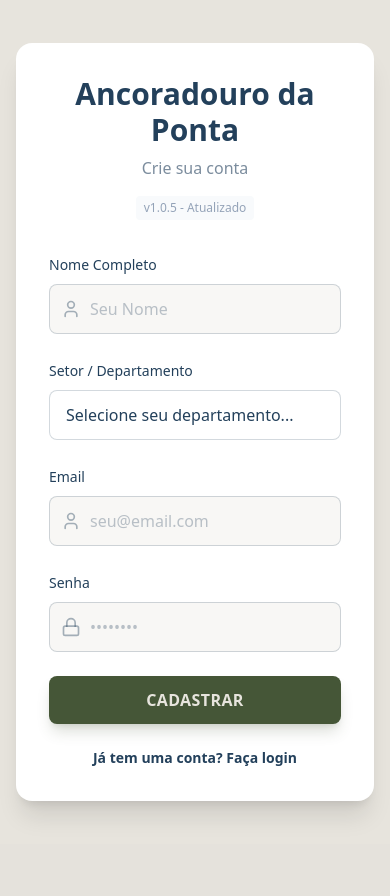
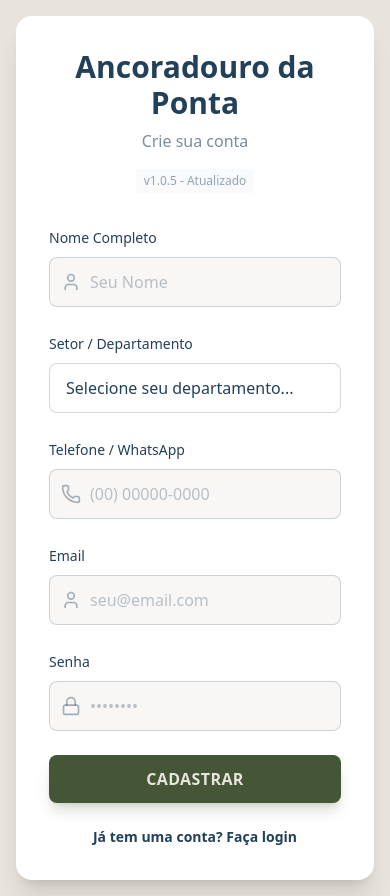
Before and after one commit to iandrade-PDC/Repos.Manutencao, a React (Vite) app: page /login in a window 390 px wide. Both pictures are taken after a click on the button "Não tem conta? Cadastre-se". Before the commit the page ends 844 px from the top, so only its background shows below. Built offline with nearby package versions, Linux system fonts and the light colour scheme; no server answers; the database is empty; what @react-pdf/renderer would draw is missing.

Commit message:
Feat: Implement phone number registration and profile editing

```diff
--- a/src/contexts/AuthContext.tsx
+++ b/src/contexts/AuthContext.tsx
@@ -9,13 +9,14 @@ interface User {
   avatar?: string;
   approved: boolean;
   sector?: string; // Add sector field
+  phone?: string; // Add phone field
 }
 
 interface AuthContextType {
   user: User | null;
   loading: boolean;
   login: (email: string, password?: string) => Promise<void>;
-  signUp: (email: string, password: string, name: string, sector?: string) => Promise<void>;
+  signUp: (email: string, password: string, name: string, sector?: string, phone?: string) => Promise<void>;
   logout: () => Promise<void>;
   canManageUsers: () => boolean;
   canEditDemands: () => boolean;
@@ -82,7 +83,8 @@ export function AuthProvider({ children }: { children: ReactNode }) {
           email: email,
           avatar: data.avatar_url,
           approved: data.approved !== false,
-          sector: data.sector
+          sector: data.sector,
+          phone: data.phone // Store phone
         });
       }
     } catch (err) {
@@ -105,14 +107,15 @@ export function AuthProvider({ children }: { children: ReactNode }) {
     if (error) throw error;
   };
 
-  const signUp = async (email: string, password: string, name: string, sector?: string) => {
+  const signUp = async (email: string, password: string, name: string, sector?: string, phone?: string) => {
     const { error } = await supabase.auth.signUp({
       email,
       password,
       options: {
         data: {
           full_name: name,
-          sector: sector // Add sector to metadata
+          sector: sector, // Add sector to metadata
+          phone: phone // Add phone to metadata
         }
       }
     });
--- a/src/pages/Login.tsx
+++ b/src/pages/Login.tsx
@@ -1,13 +1,14 @@
 import { useState, useEffect } from 'react';
 import { useNavigate } from 'react-router-dom';
 import { useAuth } from '../contexts/AuthContext';
-import { Lock, User, AlertCircle } from 'lucide-react';
+import { Lock, User, AlertCircle, Phone } from 'lucide-react';
 
 export function Login() {
   const [email, setEmail] = useState('');
   const [password, setPassword] = useState('');
   const [name, setName] = useState('');
   const [sector, setSector] = useState('');
+  const [phone, setPhone] = useState('');
   const [isSignUp, setIsSignUp] = useState(false);
 
   const [error, setError] = useState('');
@@ -35,7 +36,7 @@ export function Login() {
       }
 
       if (isSignUp) {
-        await signUp(email, password, name, sector);
+        await signUp(email, password, name, sector, phone);
         // Auto login or show success message? Supabase usually logs in automatically after sign up unless validation is required.
         // But if confirm email is on, it won't. I disabled confirm email implicitly by not configuring it,
         // default Supabase project requires confirm email.
@@ -93,7 +94,7 @@ export function Login() {
             </div>
           )}
 
-          {isSignUp && (
+           {isSignUp && (
              <div className="space-y-2">
                <label className="text-sm font-medium text-marinho">Setor / Departamento</label>
                <div className="relative">
@@ -115,7 +116,24 @@ export function Login() {
                  </select>
                </div>
              </div>
-          )}
+           )}
+
+           {isSignUp && (
+             <div className="space-y-2">
+               <label className="text-sm font-medium text-marinho">Telefone / WhatsApp</label>
+               <div className="relative">
+                 <Phone className="absolute left-3 top-1/2 -translate-y-1/2 text-marinho/40" size={20} />
+                 <input
+                   type="tel"
+                   required
+                   className="w-full pl-10 pr-4 py-3 rounded-lg border border-marinho/20 focus:outline-none focus:ring-2 focus:ring-marinho/20 focus:border-marinho transition-all bg-areia/30 text-marinho placeholder-marinho/30"
+                   placeholder="(00) 00000-0000"
+                   value={phone}
+                   onChange={e => setPhone(e.target.value)}
+                 />
+               </div>
+             </div>
+           )}
 
           <div className="space-y-2">
             <label className="text-sm font-medium text-marinho">Email</label>
--- a/src/pages/Profile.tsx
+++ b/src/pages/Profile.tsx
@@ -10,7 +10,7 @@ export function Profile() {
   const [formData, setFormData] = useState({
     name: user?.name || '',
     email: user?.email || '',
-    phone: '(11) 98765-4321', // Example placeholder, usually stored in profiles if needed
+    phone: user?.phone || '', // Fetch real phone from user context
     role: user?.role || 'user',
     department: user?.sector || '', // Mapped to 'Cargo' input
     location: 'Sede Administrativa'
@@ -30,7 +30,8 @@ export function Profile() {
         full_name: formData.name,
         // Update sector only if user is admin (or logic permits, UI allows it if isEditing is true)
         // Since we enabled the input for admin, we should save it.
-        sector: formData.department
+        sector: formData.department,
+        phone: formData.phone // Update phone in profile
       };
 
       const { error } = await supabase
```
